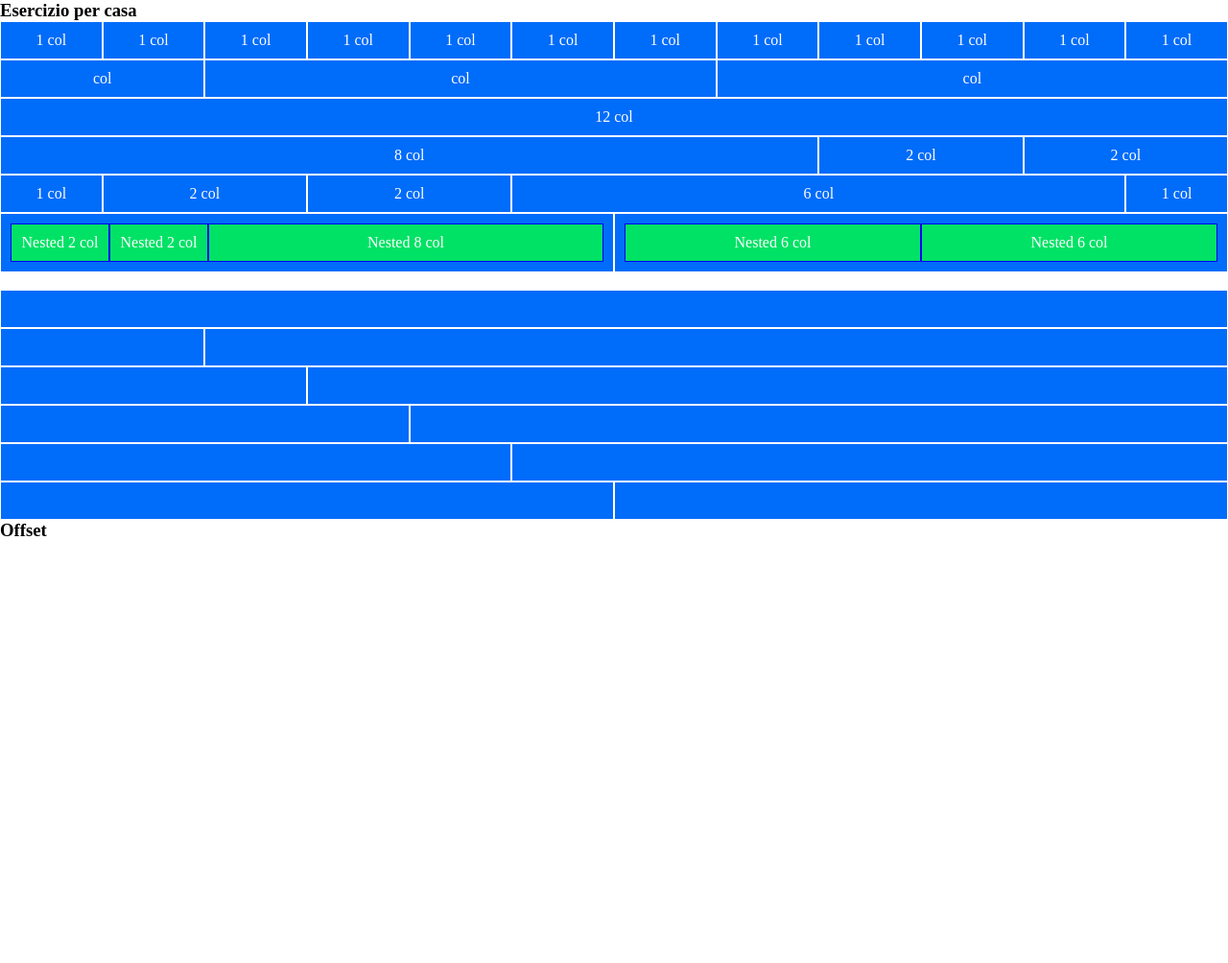
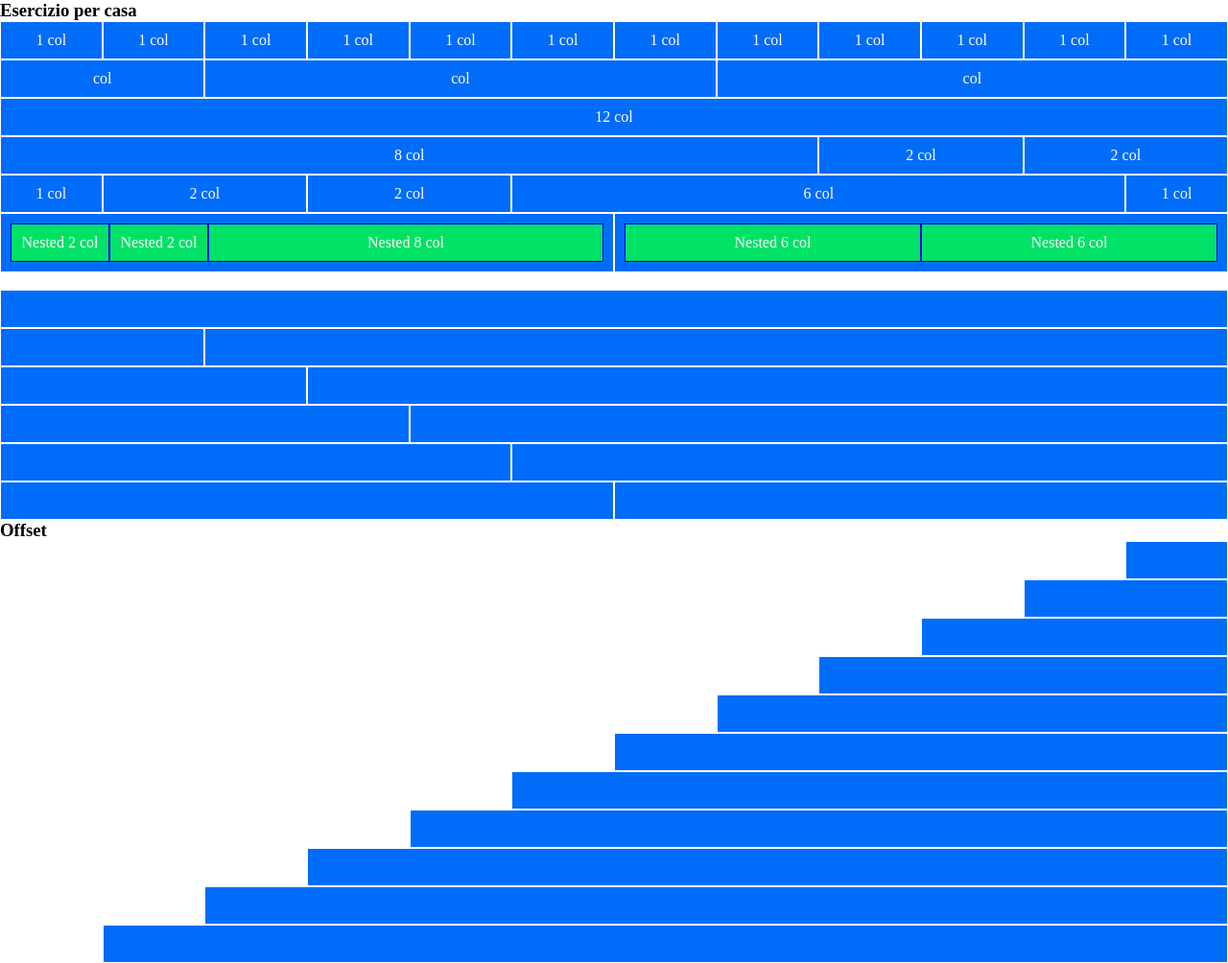
Before and after one commit to JacopoP/html-css-12bool, a plain HTML site: page index.html in a window 1280 px wide. Shown: the whole page at 96% size. Before the commit the page ends 800 px from the top, so only its background shows below. Drawn offline with Linux system fonts and the light colour scheme.

Commit message:
Esercizio base completato

```diff
--- a/index.html
+++ b/index.html
@@ -72,22 +72,27 @@
     <div class="row">
         <div class="col-xs"></div>
     </div>
+
     <div class="row">
         <div class="col-xs-2"></div>
         <div class="col-xs"></div>
     </div>
+
     <div class="row">
         <div class="col-xs-3"></div>
         <div class="col-xs"></div>
     </div>
+
     <div class="row">
         <div class="col-xs-4"></div>
         <div class="col-xs"></div>
     </div>
+
     <div class="row">
         <div class="col-xs-5"></div>
         <div class="col-xs"></div>
     </div>
+
     <div class="row">
         <div class="col-xs-6"></div>
         <div class="col-xs"></div>
@@ -95,5 +100,18 @@
 
     <h3>Offset</h3>
 
+    <div class="row"> <div class="col-xs col-offset-xs-11"></div> </div>
+    <div class="row"> <div class="col-xs col-offset-xs-10"></div> </div>
+    <div class="row"> <div class="col-xs col-offset-xs-9"></div> </div>
+    <div class="row"> <div class="col-xs col-offset-xs-8"></div> </div>
+    <div class="row"> <div class="col-xs col-offset-xs-7"></div> </div>
+    <div class="row"> <div class="col-xs col-offset-xs-6"></div> </div>
+    <div class="row"> <div class="col-xs col-offset-xs-5"></div> </div>
+    <div class="row"> <div class="col-xs col-offset-xs-4"></div> </div>
+    <div class="row"> <div class="col-xs col-offset-xs-3"></div> </div>
+    <div class="row"> <div class="col-xs col-offset-xs-2"></div> </div>
+    <div class="row"> <div class="col-xs col-offset-xs-1"></div> </div>
+
+
 </body>
 </html>
```
